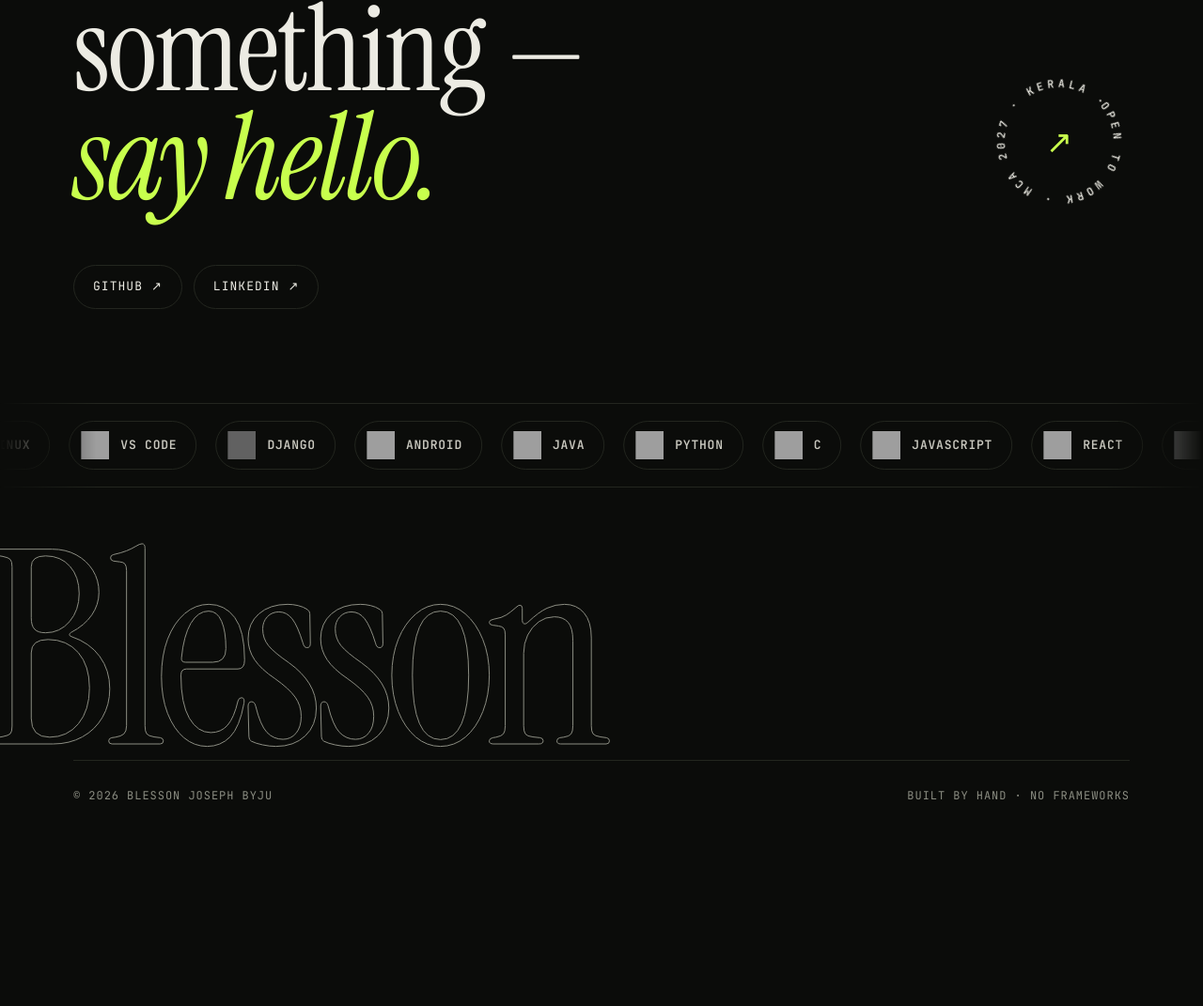
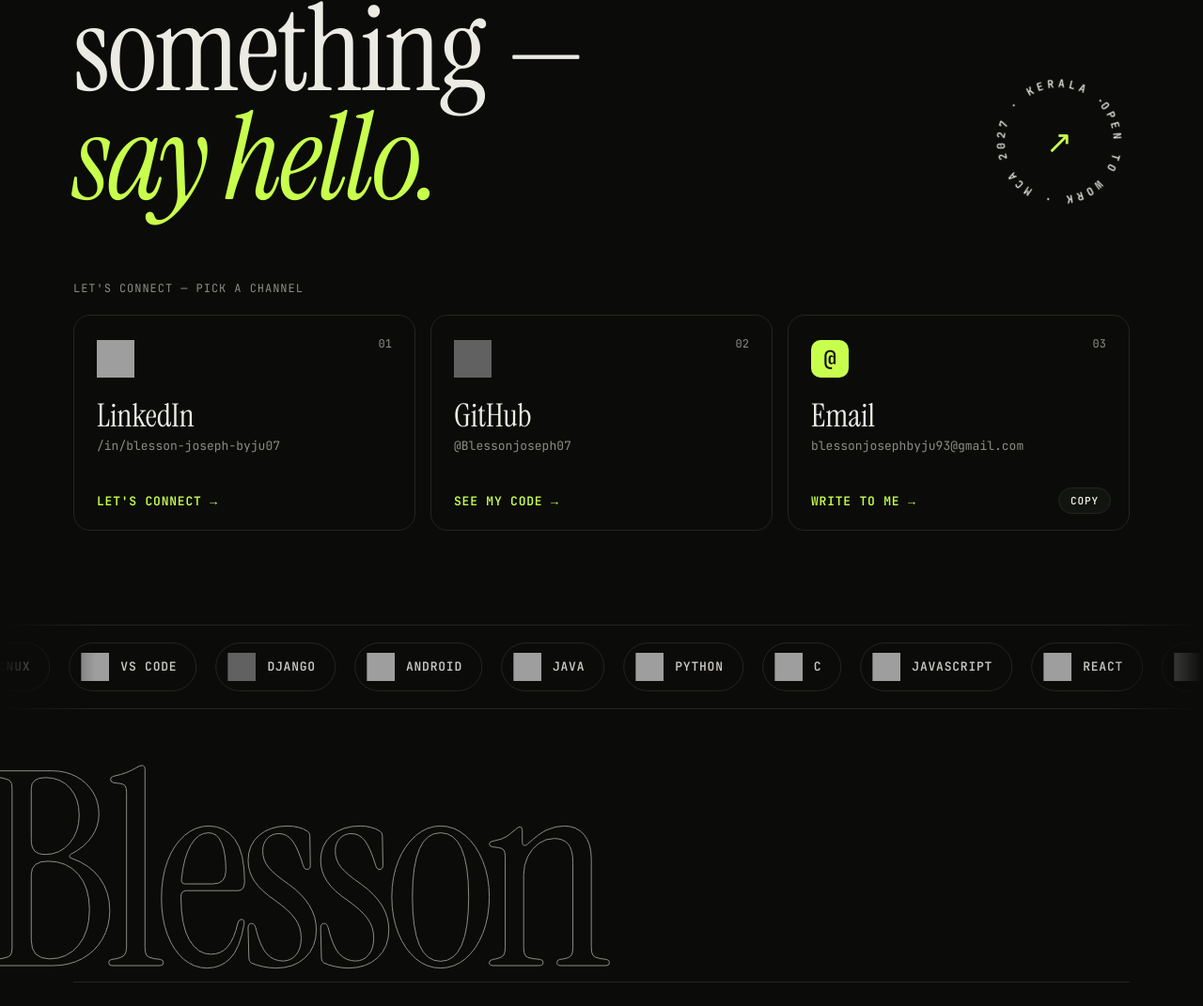
Before and after one commit to Blessonjoseph07/Blessonjoseph07.github.io, a plain HTML site: page index.html in a window 1280 px wide. Shown: the part 6102-7173 px from the top of the page at 94% size. Before the commit the page ends 6999 px from the top, so only its background shows below. Drawn offline with Linux system fonts and the light colour scheme; grey boxes are pictures that could not be loaded; animation ran at ten frames a second.

Commit message:
Add Let's connect section with platform cards

```diff
--- a/index.html
+++ b/index.html
@@ -161,9 +161,31 @@
   .badge span{position:absolute;inset:0;display:grid;place-items:center;font-size:34px;color:var(--sig);transition:transform .3s}
   .badge:hover span{transform:rotate(45deg)}
   @keyframes spin{to{transform:rotate(360deg)}}
-  .socials{display:flex;flex-wrap:wrap;gap:12px;margin-top:56px}
-  .socials a{font-family:var(--mono);font-size:13px;text-transform:uppercase;letter-spacing:.08em;color:var(--ink);text-decoration:none;padding:12px 20px;border:1px solid var(--line);border-radius:99px;transition:background .2s,color .2s,border-color .2s}
-  .socials a:hover{background:var(--ink);color:var(--bg);border-color:var(--ink)}
+  /* let's connect: one card per platform */
+  .connect{margin-top:72px}
+  .connect-head{margin-bottom:18px}
+  .cards{display:grid;grid-template-columns:repeat(3,1fr);gap:16px}
+  .card-box{position:relative;display:grid}
+  .card{position:relative;display:flex;flex-direction:column;gap:6px;padding:26px 24px 22px;border:1px solid var(--line);border-radius:18px;
+    text-decoration:none;background:var(--bg);overflow:hidden;min-height:230px;transition:transform .3s,border-color .3s}
+  .card::before{content:"";position:absolute;inset:auto -20% -60% -20%;height:120%;background:radial-gradient(closest-side,rgba(var(--sig-rgb),.18),transparent);
+    transform:translateY(40%);opacity:0;transition:opacity .4s,transform .5s}
+  .card:hover{transform:translateY(-6px);border-color:var(--sig)}
+  .card:hover::before{opacity:1;transform:none}
+  .card > *{position:relative}
+  .card .ch{font:12px var(--mono);color:var(--mute);position:absolute;top:22px;right:24px}
+  .card img,.card .at{width:40px;height:40px;margin-bottom:18px}
+  .card .at{display:grid;place-items:center;border-radius:10px;background:var(--sig);color:var(--on-sig);font:600 22px var(--mono)}
+  [data-theme=dark] .card img.mono-ico{filter:invert(1)}
+  .card h4{font:400 34px/1 var(--serif)}
+  .card .handle{font:13px var(--mono);color:var(--mute);overflow-wrap:anywhere}
+  .card .go{margin-top:auto;padding-top:22px;font:600 13px var(--mono);letter-spacing:.06em;text-transform:uppercase;color:var(--sig)}
+  .card .go i{font-style:normal;display:inline-block;transition:transform .3s}
+  .card:hover .go i{transform:translateX(6px)}
+  .copy{position:absolute;right:20px;bottom:18px;font:600 11px var(--mono);letter-spacing:.08em;text-transform:uppercase;color:var(--ink);
+    background:var(--panel);border:1px solid var(--line);border-radius:99px;padding:6px 12px;cursor:pointer}
+  .copy:hover{border-color:var(--sig)}
+  .copy:focus-visible{outline:2px solid var(--sig);outline-offset:2px}
   /* skill logos running along the bottom */
   .logos{overflow:hidden;white-space:nowrap;margin-top:100px;padding:18px 0;border-block:1px solid var(--line);
     mask-image:linear-gradient(90deg,transparent,#000 8%,#000 92%,transparent)}
@@ -193,6 +215,8 @@
     nav .links,nav .clock{display:none}
     .head,.proj,.edu{grid-template-columns:1fr;gap:12px}
     .proj .idx{font-size:56px}
+    .cards{grid-template-columns:1fr}
+    .card{min-height:0}
     .row{grid-template-columns:1fr 24px;gap:6px 16px}
     .row p,.row .mono{grid-column:1}
     .row i{grid-row:1;grid-column:2}
@@ -339,9 +363,31 @@
       <span aria-hidden="true">↗</span>
     </a>
   </div>
-  <div class="socials">
-    <a href="https://github.com/Blessonjoseph07" target="_blank" rel="noopener">GitHub ↗</a>
-    <a href="https://www.linkedin.com/in/blesson-joseph-byju07/" target="_blank" rel="noopener">LinkedIn ↗</a>
+  <div class="connect">
+    <div class="mono connect-head">Let's connect — pick a channel</div>
+    <div class="cards">
+      <a class="card" href="https://www.linkedin.com/in/blesson-joseph-byju07/" target="_blank" rel="noopener">
+        <span class="ch">01</span>
+        <img src="https://cdn.jsdelivr.net/gh/devicons/devicon@latest/icons/linkedin/linkedin-original.svg" alt="">
+        <h4>LinkedIn</h4><span class="handle">/in/blesson-joseph-byju07</span>
+        <span class="go">Let's connect <i>→</i></span>
+      </a>
+      <a class="card" href="https://github.com/Blessonjoseph07" target="_blank" rel="noopener">
+        <span class="ch">02</span>
+        <img class="mono-ico" src="https://cdn.jsdelivr.net/gh/devicons/devicon@latest/icons/github/github-original.svg" alt="">
+        <h4>GitHub</h4><span class="handle">@Blessonjoseph07</span>
+        <span class="go">See my code <i>→</i></span>
+      </a>
+      <div class="card-box">
+        <a class="card" href="mailto:blessonjosephbyju93@gmail.com">
+          <span class="ch">03</span>
+          <span class="at" aria-hidden="true">@</span>
+          <h4>Email</h4><span class="handle">blessonjosephbyju93@gmail.com</span>
+          <span class="go">Write to me <i>→</i></span>
+        </a>
+        <button class="copy" type="button" data-copy="blessonjosephbyju93@gmail.com">Copy</button>
+      </div>
+    </div>
   </div>
 </div>
   <div class="logos" aria-label="Skills"><div id="logos"></div></div>
@@ -447,6 +493,13 @@ document.addEventListener('visibilitychange', () => { document.title = document.
 // a hello for anyone who opens dev tools
 console.log('%cPresence detected in the console 👀', 'font:600 16px monospace;color:#c8ff4d;background:#0b0c0a;padding:8px 12px');
 console.log('Curious how this works? It\'s one hand-written HTML file. Let\'s talk → https://www.linkedin.com/in/blesson-joseph-byju07/');
+
+// ---------- copy email ----------
+document.querySelectorAll('.copy').forEach(b => b.addEventListener('click', async () => {
+  try { await navigator.clipboard.writeText(b.dataset.copy); b.textContent = 'Copied ✓'; }
+  catch { b.textContent = 'Copy failed'; }
+  setTimeout(() => b.textContent = 'Copy', 1800);
+}));
 
 // ---------- local clock ----------
 const clock = document.getElementById('clock');
```
